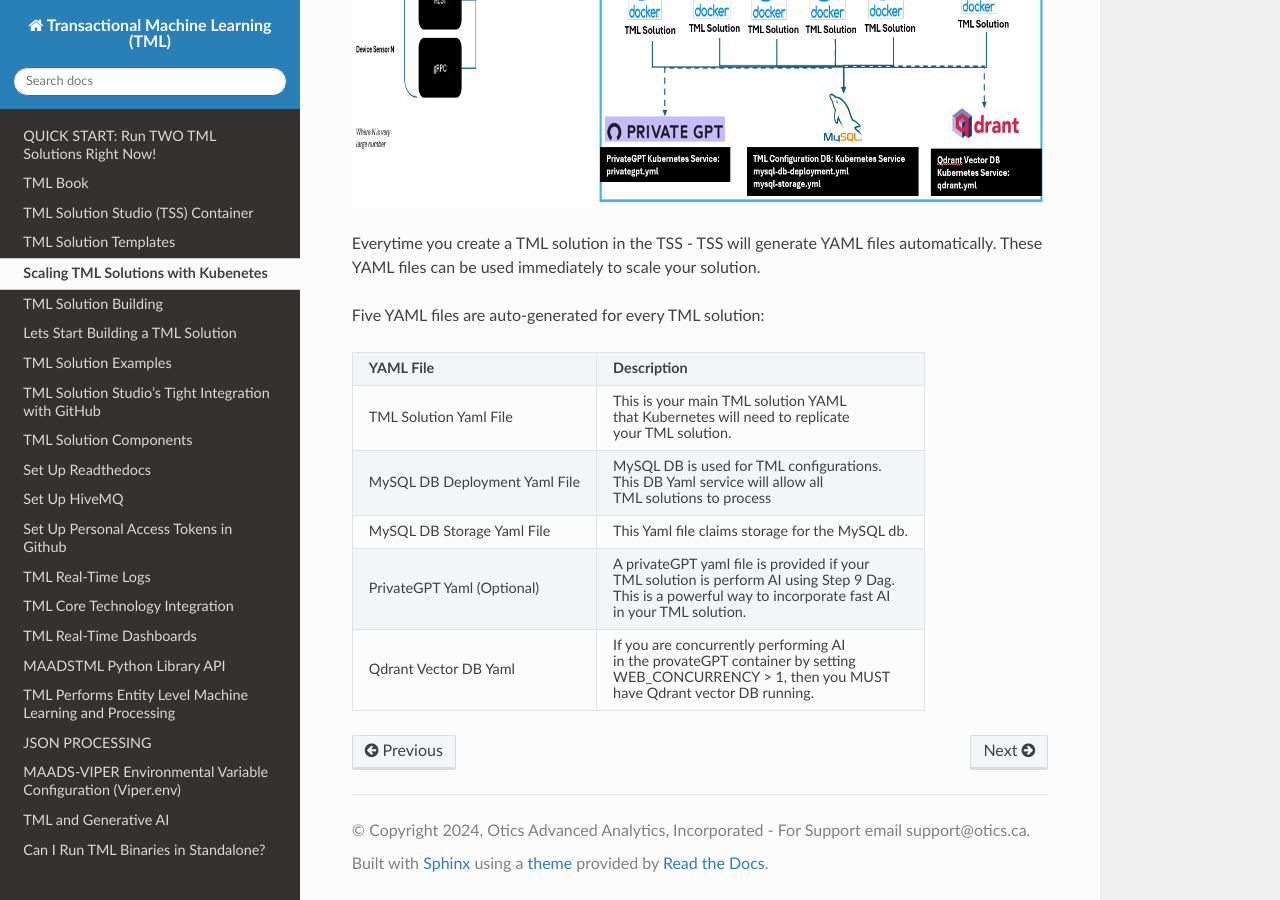
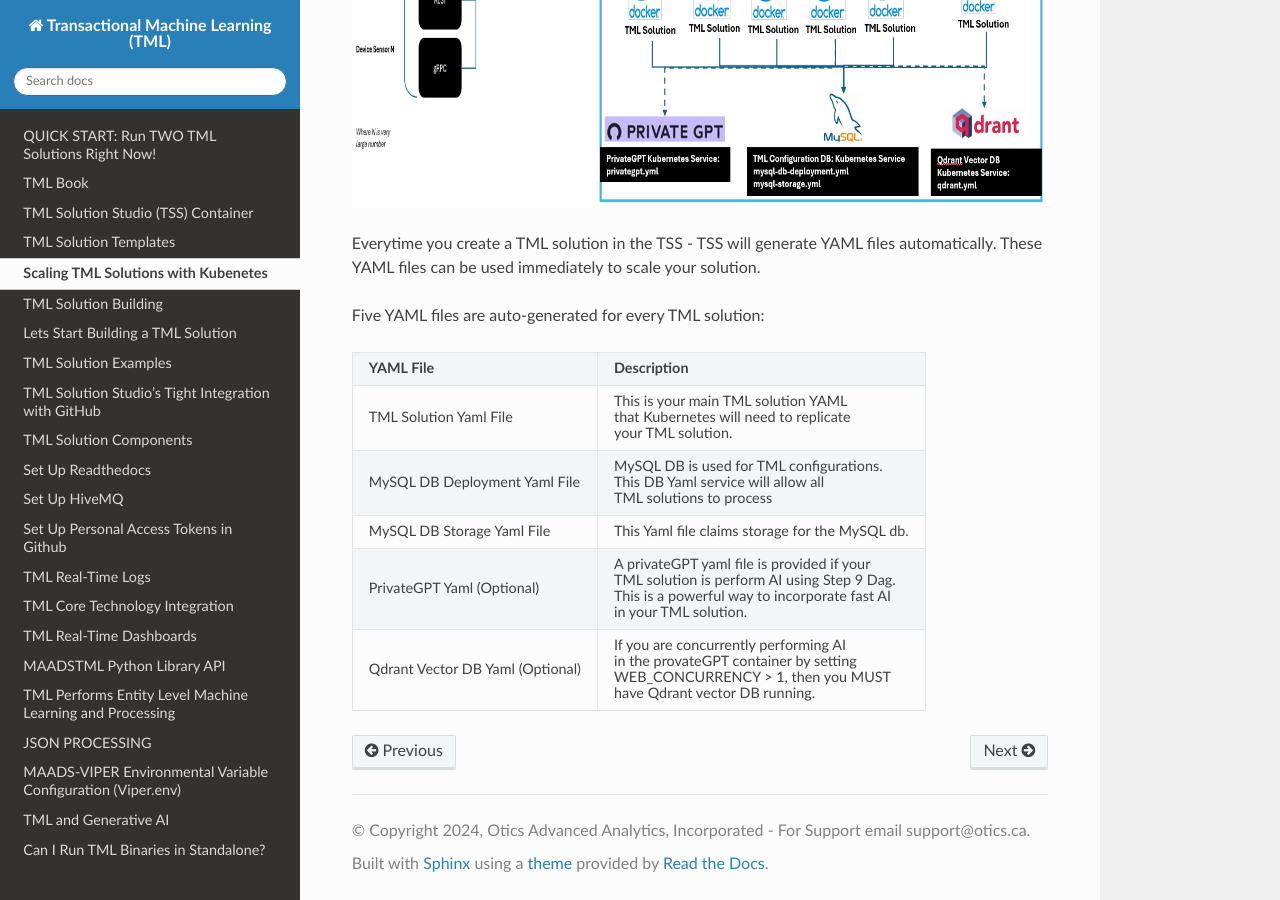
Before and after one commit to smaurice101/readthedocs, a Sphinx documentation site: the page built from docs/source/kube.rst, in a window 1280 px wide and 900 px high, scrolled down 545 px. Built offline with Sphinx 7.4.7 and the Read the Docs theme 3.1.0, drawn with Linux system fonts in a browser that asks for light colours.

Commit message:
Update kube.rst

```diff
--- a/docs/source/kube.rst
+++ b/docs/source/kube.rst
@@ -39,7 +39,7 @@
        This is a powerful way to incorporate fast AI
 
        in your TML solution.
-   * - Qdrant Vector DB Yaml
+   * - Qdrant Vector DB Yaml (Optional)
      - If you are concurrently performing AI
 
        in the provateGPT container by setting
```
